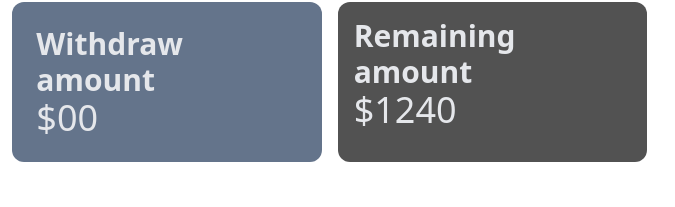
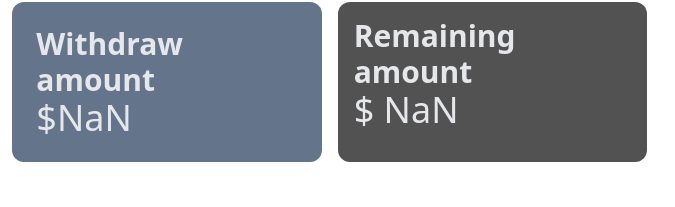
Before and after one commit to Emranhossainshuvo/js-simple-website, a plain HTML site: page bank.html in a window 1280 px wide. Both pictures are taken after a click on the button "Withdraw". Shown: the part 118-325 px from the top of the page, 473-1148 px from the left. Drawn offline with nearby package versions, Linux system fonts and the light colour scheme.

Commit message:
final commit

```diff
--- a/bank.html
+++ b/bank.html
@@ -25,11 +25,11 @@
                 </div>
                 <div class="bg-slate-500 rounded-xl text-gray-200 p-6">
                     <h4 class="font-bold text-3xl">Withdraw amount</h4>
-                    <h2 class="text-4xl" id="withdraw-amount">$00</h2>
+                    <h2 class="text-4xl">$<span id="withdraw-amount">00</span></h2>
                 </div>
                 <div class="bg-neutral-600 rounded-xl text-gray-200 p-4">
                     <h4 class="font-bold text-3xl">Remaining amount</h4>
-                    <h2 class="text-4xl">$1240</h2>
+                    <h2 class="text-4xl">$ <span id="old-balance">1240</span></h2>
                 </div>
 
             </div>
@@ -60,6 +60,7 @@
     </main>
 
     <script src="js/deposit.js"></script>
+    <script src="js/withdraw.js"></script>
 </body>
 
 </html>
--- a/js/deposit.js
+++ b/js/deposit.js
@@ -5,8 +5,13 @@ document.getElementById('button-deposit').addEventListener('click', function(){
     const depositTotalElement = document.getElementById('deposit-amount');
     const previousDepositTotalString = depositTotalElement.innerText;
     const previousDepositTotal = parseFloat(previousDepositTotalString);
-    const currentDepositTotal = previousDepositTotalString + newDepositAmountString;
+    const currentDepositTotal = previousDepositTotal + newDepositAmount;
     depositTotalElement.innerText = currentDepositTotal;
     depositField.value = '';
-    console.log(typeof previousDepositTotal);
+    const balanceTotalElement = document.getElementById('old-balance');
+    const previousBalanceTotalString = balanceTotalElement.innerText;
+    const previousBalanceTotal = parseFloat(previousBalanceTotalString);
+    const currentBalanceTotal = previousBalanceTotal + newDepositAmount;
+    balanceTotalElement.innerText = currentBalanceTotal;
+
 })
--- /dev/null
+++ b/js/withdraw.js
@@ -0,0 +1,24 @@
+document.getElementById('button-withdraw').addEventListener('click', function(){
+    const withdrawField = document.getElementById('Withdraw-field');
+    const newWithdrawAmountString = withdrawField.value;
+    const newWithdrawAmount = parseFloat(newWithdrawAmountString);
+
+
+    const withdrawTotalElement = document.getElementById('withdraw-amount');
+    const withdrawTotalPreviousString = withdrawTotalElement.innerText;
+    const previousWithdrawTotal = parseFloat(withdrawTotalPreviousString);
+
+
+    const currentWithdrawTotal = previousWithdrawTotal + newWithdrawAmount;
+    withdrawTotalElement.innerText = currentWithdrawTotal;
+
+    const balanceTotalAmount = document.getElementById('old-balance');
+    const previousBalanceTotalString = balanceTotalAmount.innerText;
+    const previousBalanceTotal = parseFloat(previousBalanceTotalString);
+
+    const newBalanceTotal = previousBalanceTotal - newWithdrawAmount;
+    balanceTotalAmount.innerText = newBalanceTotal;
+
+
+    withdrawField.value = '';
+})
```
